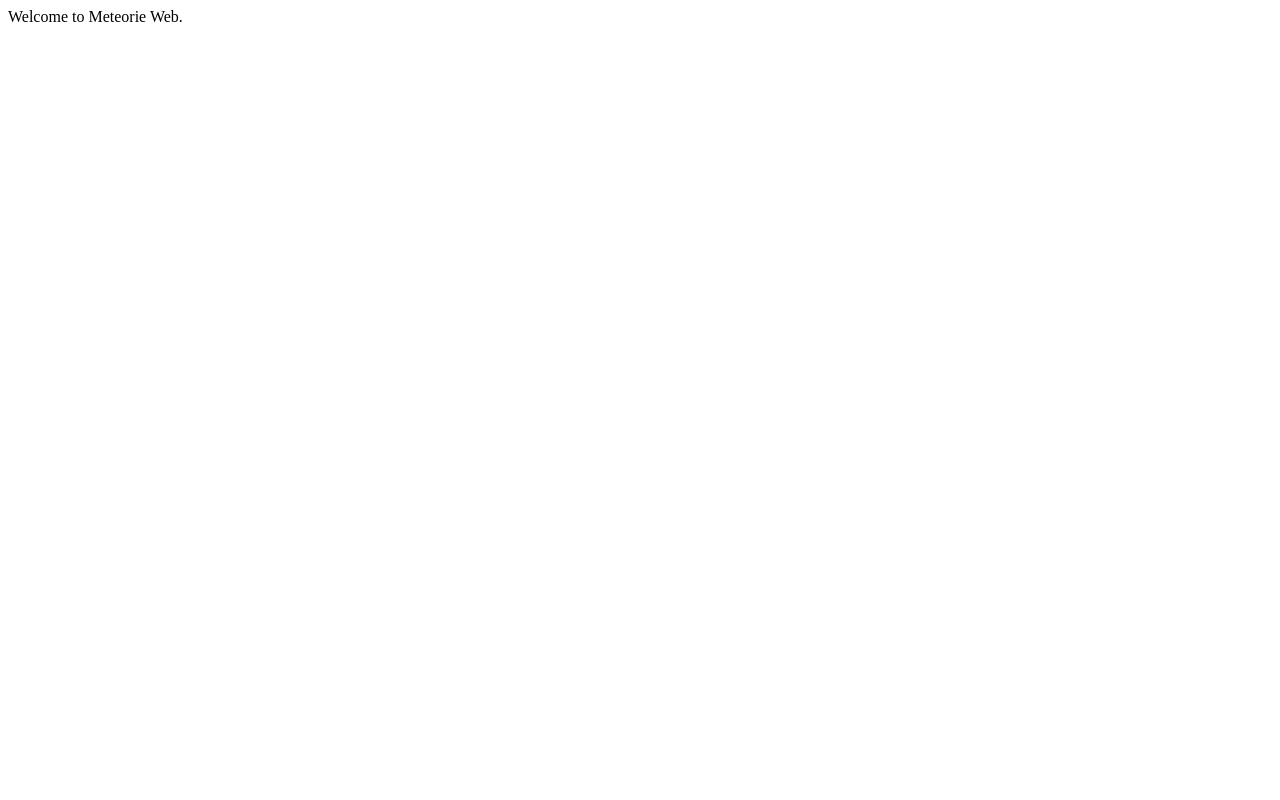
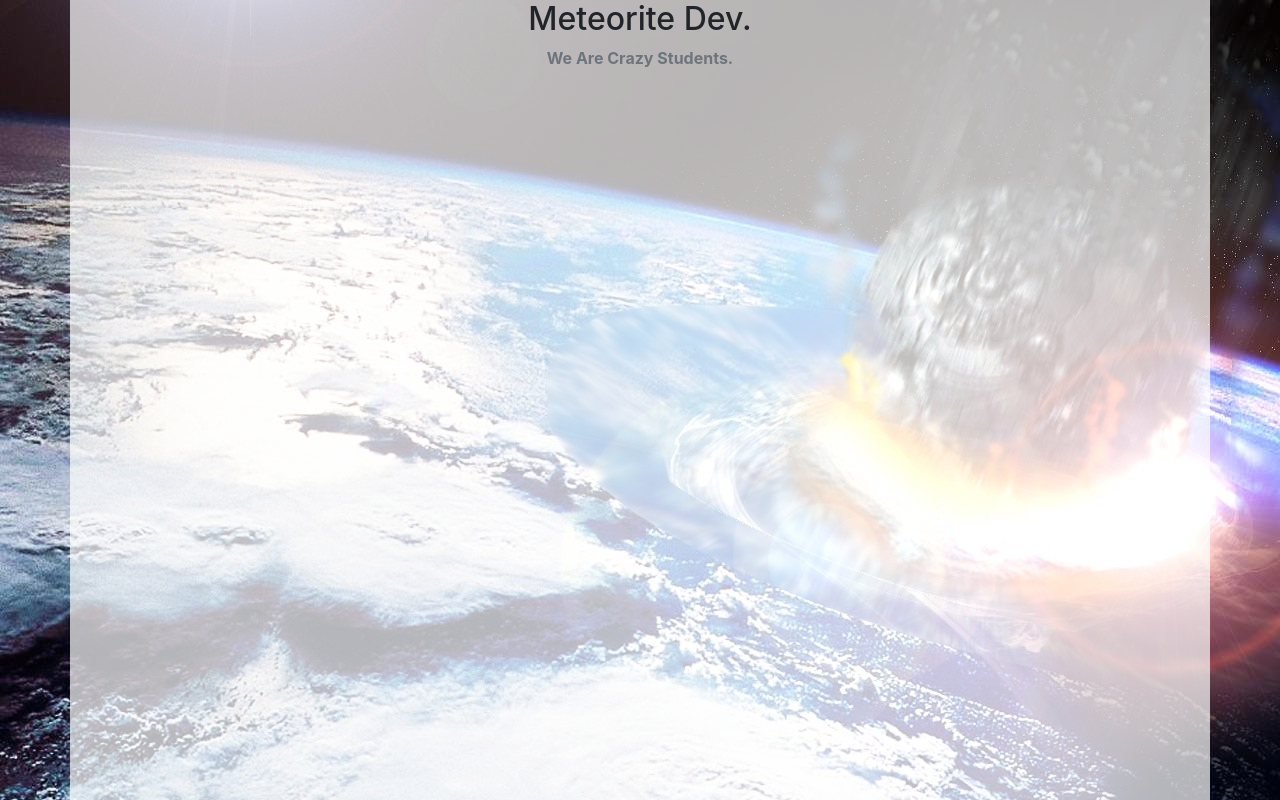
Before and after one commit to Meteorite-Dev/Meteorite-dev.github.io, a plain HTML site: page index.html in a window 1280 px wide. Drawn offline with nearby package versions, Linux system fonts and the light colour scheme.

Commit message:
improve index.html

```diff
--- a/index.html
+++ b/index.html
@@ -1,15 +1,50 @@
+<!doctype html>
 <html>
+
 <head>
+    <!-- Required meta tags -->
     <meta charset="utf-8">
-    <title>
-        Meteorite Dev.
-    </title>
-    <style>
-    </style>
+    <meta name="viewport" content="width=device-width, initial-scale=1, shrink-to-fit=no">
+
+    <!-- Bootstrap CSS -->
+    <link rel="stylesheet" href="https://stackpath.bootstrapcdn.com/bootstrap/4.2.1/css/bootstrap.min.css" integrity="sha384-GJzZqFGwb1QTTN6wy59ffF1BuGJpLSa9DkKMp0DgiMDm4iYMj70gZWKYbI706tWS" crossorigin="anonymous">
+    <link rel="stylesheet" type="text/css" href="style.css">
+    <title>Mereorite-Dev.</title>
 </head>
 
 <body>
-    Welcome to Meteorie Web.
 
+    <div class="bg">
+        <div class="container up">
+
+            <div class="row">
+                <div class="col">
+                </div>
+                <div class="col  text-lg-center font-weight-bold">
+                    <h2>
+                        Meteorite Dev.
+                    </h2>
+                    <p>
+                        <a class="text-muted">We Are Crazy Students.</a>
+                    </p>
+                </div>
+
+                <div class="col">
+
+                </div>
+            </div>
+        </div>
+    </div>
+
+
+
+
+
+    <!-- Optional JavaScript -->
+    <!-- jQuery first, then Popper.js, then Bootstrap JS -->
+    <script src="https://code.jquery.com/jquery-3.3.1.slim.min.js" integrity="sha384-q8i/X+965DzO0rT7abK41JStQIAqVgRVzpbzo5smXKp4YfRvH+8abtTE1Pi6jizo" crossorigin="anonymous"></script>
+    <script src="https://cdnjs.cloudflare.com/ajax/libs/popper.js/1.14.6/umd/popper.min.js" integrity="sha384-wHAiFfRlMFy6i5SRaxvfOCifBUQy1xHdJ/yoi7FRNXMRBu5WHdZYu1hA6ZOblgut" crossorigin="anonymous"></script>
+    <script src="https://stackpath.bootstrapcdn.com/bootstrap/4.2.1/js/bootstrap.min.js" integrity="sha384-B0UglyR+jN6CkvvICOB2joaf5I4l3gm9GU6Hc1og6Ls7i6U/mkkaduKaBhlAXv9k" crossorigin="anonymous"></script>
 </body>
+
 </html>
--- /dev/null
+++ b/style.css
@@ -0,0 +1,26 @@
+body,
+html {
+    height: 100%;
+}
+
+.bg {
+    /* The image used */
+    height: 100%;
+    background-image: url("./me1.jpg");
+    /* Center and scale the image nicely */
+    position: absolute;
+    left: 0;
+    right: 0;
+    top: 0;
+    bottom: 0;
+}
+
+.up {
+    position: absolute;
+    left: 0;
+    right: 0;
+    top: 0;
+    bottom: 0;
+    z-index: 1;
+    background-color: rgb(255, 255, 255, 0.7);
+}
```
Also changed, not shown: me1.jpg (added).
